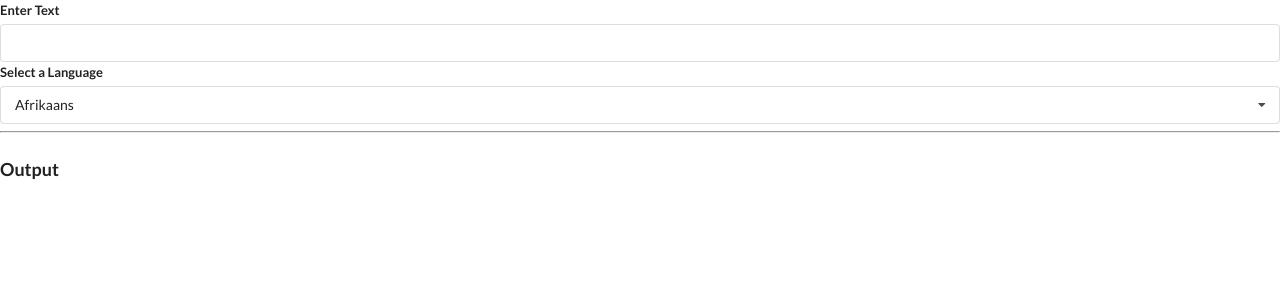
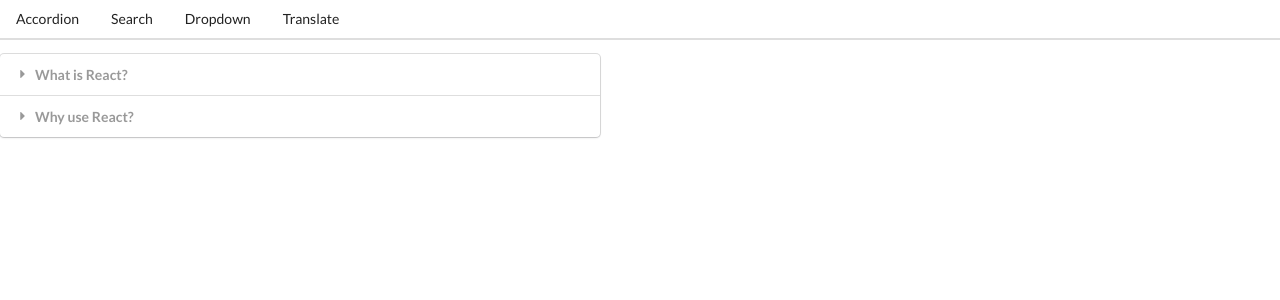
Before and after one commit to km796/widgets, a React (Create React App) app: page / in a window 1280 px wide. Shown: the top 300 px of the page. Built offline with nearby package versions, Linux system fonts and the light colour scheme; no server answers.

Commit message:
Navigation with router added

```diff
--- a/src/components/App.js
+++ b/src/components/App.js
@@ -1,8 +1,10 @@
 import React, {useState} from "react"
 import Accordion from "./Accordion"
 import Dropdown from "./Dropdown"
+import Route from "./Route"
 import Search from "./Search"
 import Translate from "./Translate"
+import Header from "./Header"
 
 const items = [
     {
@@ -36,7 +38,24 @@
 
     return (
         <div>
-            <Translate />
+            <Header />
+            <Route path="/">
+                <Accordion items={items} />
+            </Route>
+            <Route path="/list">
+                <Search />
+            </Route>
+            <Route path="/dropdown">
+                <Dropdown
+                    label = "Select a color"
+                    options={options}
+                    selected={selected}
+                    onSelectedChange={setSelected}
+                />
+            </Route>
+            <Route path="/translate">
+                <Translate />
+            </Route>
         </div>
     )
 }
--- /dev/null
+++ b/src/components/Header.js
@@ -0,0 +1,23 @@
+import React from "react";
+import Link from "./Link";
+
+const Header = () => {
+    return (
+        <div className="ui secondary pointing menu">
+            <Link href="/" className="item">
+                Accordion
+            </Link>
+            <Link href="/list" className="item">
+                Search
+            </Link>
+            <Link href="/dropdown" className="item">
+                Dropdown
+            </Link>
+            <Link href="/translate" className="item">
+                Translate
+            </Link>
+        </div>
+    )
+}
+
+export default Header
--- /dev/null
+++ b/src/components/Link.js
@@ -0,0 +1,16 @@
+import React from "react";
+
+const Link = ({className, href, children}) => {
+
+    const onClick = (e) => {
+        e.preventDefault()
+        window.history.pushState({}, '', href)
+
+        const navEvent = new PopStateEvent('popstate')
+        window.dispatchEvent(navEvent)
+    }
+
+    return <a onClick={onClick} className={className} href={href} >{children}</a>
+}
+
+export default Link;
--- /dev/null
+++ b/src/components/Route.js
@@ -0,0 +1,24 @@
+import React from "react"
+import {useState, useEffect} from 'react'
+
+
+const Route = ({path, children}) => {
+
+    const [currentPath, setCurrentPath] = useState(window.location.pathname)
+
+    const onLocationChange = () => {
+        setCurrentPath(window.location.pathname)
+    }
+
+    useEffect(() => {
+        window.addEventListener('popstate', onLocationChange)
+
+        return () => {
+            window.removeEventListener('popstate', onLocationChange)
+        }
+    }, [])
+
+    return currentPath === path ? children: null
+}
+
+export default Route
```
